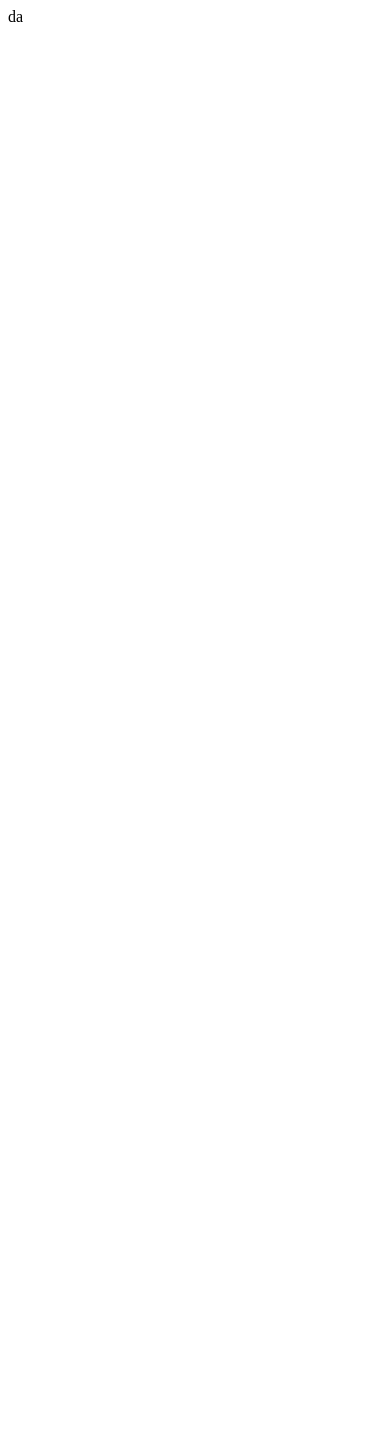
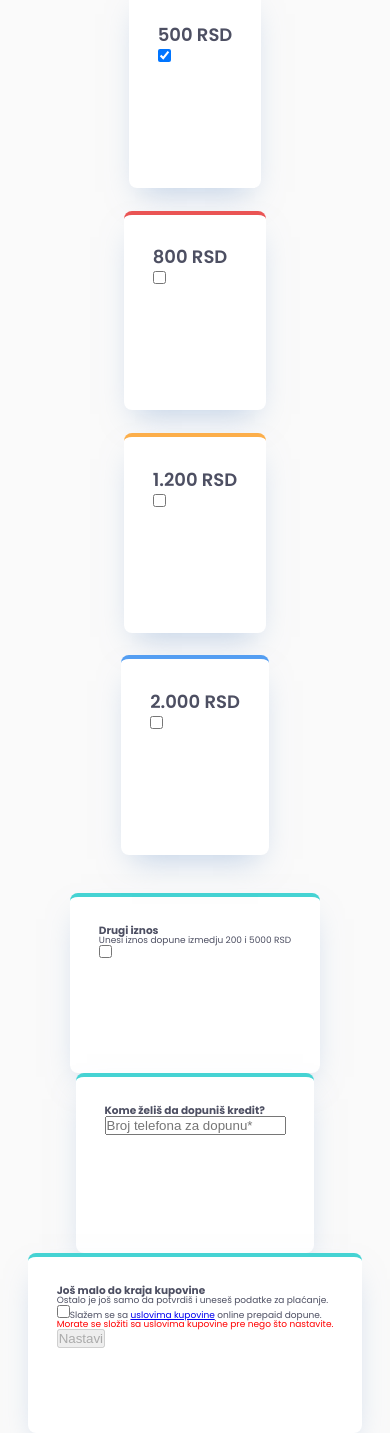
Before and after one commit to Darko96/online-dopuna, a React (Create React App) app: page / in a window 390 px wide. Before the commit the page ends 844 px from the top, so only its background shows below. Built offline with nearby package versions, Linux system fonts and the light colour scheme.

Commit message:
update 1

```diff
--- a/package.json
+++ b/package.json
@@ -8,6 +8,7 @@
     "@testing-library/user-event": "^13.5.0",
     "react": "^18.3.1",
     "react-dom": "^18.3.1",
+    "react-router-dom": "^6.23.1",
     "react-scripts": "5.0.1",
     "web-vitals": "^2.1.4"
   },
--- a/src/App.js
+++ b/src/App.js
@@ -1,5 +1,23 @@
+import { BrowserRouter, Route, Routes } from "react-router-dom";
+import "./styles.css";
+import Cart from "./Cart";
+import TopUp from "./TopUp";
+
 function App() {
-  return <div>da</div>;
+  return (
+    <BrowserRouter>
+      <Routes>
+        <Route path="/" element={<TopUp />}></Route>
+        <Route path="cart" element={<Cart />}></Route>
+      </Routes>
+    </BrowserRouter>
+  );
 }
 
 export default App;
+
+// Dakle treba kreirati:
+// - 4 podrazumevane opcije za dopunu kredita uz jednu opciju gde korisnik moze da unese vrednost dopune
+// - Opcija o prihvatanju uslova kao i pristup istima
+// - Mogucnost da se otvori korpa i da se vidi sta je dodato u nju
+// - Ifnormacije o kupovini i plaćanju
--- /dev/null
+++ b/src/Cart.js
@@ -0,0 +1,39 @@
+function Cart() {
+  return (
+    <section class="four-card-section">
+      <div class="heading-container">
+        <h1>Tvoja korpa</h1>
+        <h2>Proveri sve unete podatke, jer povraćaj novca nije moguć.</h2>
+      </div>
+
+      <div class="custom-top-up-container">
+        <div class="custom-top-up-box">
+          <h3>Online dopuna</h3>
+          <p>Za broj 0605169255</p>
+        </div>
+      </div>
+
+      <div class="custom-top-up-container">
+        <div class="custom-top-up-box">
+          <h3>Još malo do kraja kupovine</h3>
+          <p>Ostalo je još samo da potvrdiš i uneseš podatke za plaćanje.</p>
+
+          <div>
+            <input type="checkbox" />
+            <label>
+              Slažem se sa{" "}
+              <a href="https://a1.rs/documents/rs/Uslovi_koriscenja_usluge_A1_Online_prodavnice_Apr2021.pdf">
+                uslovima kupovine
+              </a>{" "}
+              online prepaid dopune.
+            </label>
+          </div>
+
+          <button>Nastavi</button>
+        </div>
+      </div>
+    </section>
+  );
+}
+
+export default Cart;
--- /dev/null
+++ b/src/TopUp.js
@@ -0,0 +1,142 @@
+import { useState } from "react";
+import { Link } from "react-router-dom";
+
+function TopUp() {
+  const [selectedCheckBox, setSelectedCheckBox] = useState("checkbox-500");
+  const [topUpValue, setTopUpValue] = useState(null);
+  const [agreedToTerms, setAgreedToTerms] = useState(false);
+
+  const handleSelectedCheckBox = (event) => {
+    const { name } = event.target;
+    setSelectedCheckBox(name);
+  };
+
+  const hadnleAgreedToTerms = (event) => {
+    setAgreedToTerms((prevState) => !prevState);
+  };
+
+  return (
+    <section class="four-card-section">
+      <Link to="/cart"></Link>
+
+      <div class="heading-container">
+        <h1>Dopuni online</h1>
+        <h2>Dopuni prepaid brzo i lako</h2>
+      </div>
+
+      <div class="four-card-container">
+        <div class="four-card-box supervisor">
+          <h3>500 RSD</h3>
+          <input
+            type="checkbox"
+            name="checkbox-500"
+            checked={selectedCheckBox === "checkbox-500"}
+            value={500}
+            onClick={handleSelectedCheckBox}
+          />
+        </div>
+        <div class="middle">
+          <div class="four-card-box team-builder">
+            <h3>800 RSD</h3>
+            <input
+              type="checkbox"
+              name="checkbox-800"
+              checked={selectedCheckBox === "checkbox-800"}
+              value={800}
+              onClick={handleSelectedCheckBox}
+            />
+          </div>
+
+          <div class="four-card-box karma">
+            <h3>1.200 RSD</h3>
+            <input
+              type="checkbox"
+              name="checkbox-1200"
+              checked={selectedCheckBox === "checkbox-1200"}
+              value={1200}
+              onClick={handleSelectedCheckBox}
+            />
+          </div>
+        </div>
+
+        <div class="four-card-box calculator">
+          <h3>2.000 RSD</h3>
+          <input
+            type="checkbox"
+            name="checkbox-2000"
+            checked={selectedCheckBox === "checkbox-2000"}
+            value={2000}
+            onClick={handleSelectedCheckBox}
+          />
+        </div>
+      </div>
+
+      <div class="custom-top-up-container">
+        <div class="custom-top-up-box">
+          <h3>Drugi iznos</h3>
+          <p>Unesi iznos dopune izmedju 200 i 5000 RSD</p>
+          <input
+            type="checkbox"
+            name="checkbox-custom"
+            checked={selectedCheckBox === "checkbox-custom"}
+            value={2000}
+            onClick={handleSelectedCheckBox}
+          />
+          {selectedCheckBox === "checkbox-custom" && (
+            <input type="number" min="200" max="5000" />
+          )}
+        </div>
+      </div>
+
+      <div class="custom-top-up-container">
+        <div class="custom-top-up-box">
+          <h3>Kome želiš da dopuniš kredit?</h3>
+
+          <input
+            type="tel"
+            id="phone"
+            name="phone"
+            placeholder="Broj telefona za dopunu*"
+            pattern="[0-9]{3}-[0-9]{2}-[0-9]{3}"
+            required
+          />
+        </div>
+      </div>
+
+      <div class="custom-top-up-container">
+        <div class="custom-top-up-box">
+          <h3>Još malo do kraja kupovine</h3>
+          <p>Ostalo je još samo da potvrdiš i uneseš podatke za plaćanje.</p>
+
+          <div>
+            <input
+              type="checkbox"
+              name="checkbox-agree"
+              checked={agreedToTerms}
+              onClick={hadnleAgreedToTerms}
+            />
+            <label>
+              Slažem se sa{" "}
+              <a href="https://a1.rs/documents/rs/Uslovi_koriscenja_usluge_A1_Online_prodavnice_Apr2021.pdf">
+                uslovima kupovine
+              </a>{" "}
+              online prepaid dopune.
+            </label>
+          </div>
+
+          {!agreedToTerms && (
+            <p style={{ color: "red" }}>
+              Morate se složiti sa uslovima kupovine pre nego što nastavite.
+            </p>
+          )}
+
+          <Link to="cart">
+            <button disabled={!agreedToTerms}>Nastavi</button>
+          </Link>
+        </div>
+      </div>
+    </section>
+  );
+}
+
+export default TopUp;
--- /dev/null
+++ b/src/styles.css
@@ -0,0 +1,224 @@
+@import url("https://fonts.googleapis.com/css2?family=Poppins:ital,wght@0,100;0,200;0,300;0,400;0,500;0,600;0,700;0,800;0,900;1,100;1,200;1,300;1,400;1,500;1,600;1,700;1,800;1,900&display=swap");
+
+:root {
+  --bg-color: #fafafa;
+  --text-color: #4d4f62;
+}
+
+* {
+  margin: 0;
+  padding: 0;
+  box-sizing: border-box;
+}
+
+html {
+  font-size: 62.5%;
+}
+
+body {
+  font-family: "Poppins", sans-serif;
+  background-color: var(--bg-color);
+  line-height: 1;
+  color: var(--text-color);
+}
+
+.four-card-section {
+  width: 90%;
+  margin: 6.4rem auto;
+  max-width: 54rem;
+}
+
+.heading-container {
+  display: flex;
+  flex-direction: column;
+  align-items: center;
+  justify-content: center;
+  text-align: center;
+  margin-bottom: 6.4rem;
+}
+
+.heading-container h1,
+.heading-container h2 {
+  font-size: 3.6rem;
+  font-weight: 275;
+  line-height: 5.4rem;
+  letter-spacing: 0.25px;
+  color: var(--text-color);
+}
+
+.heading-container h2 {
+  font-weight: 600;
+  margin-bottom: 1.3rem;
+}
+
+.heading-container p {
+  font-size: 1.5rem;
+  font-weight: 400;
+  line-height: 2.5rem;
+  letter-spacing: 0.104167px;
+  opacity: 0.5;
+}
+
+.four-card-container {
+  max-width: 111rem;
+  display: grid;
+  grid-template-columns: repeat(3, 1fr);
+  column-gap: 3rem;
+  margin-bottom: 4.2rem;
+}
+
+.middle {
+  display: flex;
+  flex-direction: column;
+  gap: 3rem;
+}
+
+.four-card-box {
+  height: 20rem;
+  max-width: 35rem;
+  padding: 3.2rem;
+  border-radius: 8px;
+  background-color: #fff;
+  box-shadow: 0px 15px 30px -11px rgba(131, 166, 210, 0.5);
+  position: relative;
+}
+
+.custom-top-up-box {
+  height: 20rem;
+  max-width: 54rem;
+  padding: 3.2rem;
+  border-radius: 8px;
+  background-color: #fff;
+  box-shadow: 0px 15px 30px -11px rgba(131, 166, 210, 0.5);
+  border-top: 4px solid #45d3d3;
+}
+
+.supervisor {
+  margin-top: 11rem;
+  border-top: 4px solid #45d3d3;
+}
+
+.team-builder {
+  border-top: 4px solid #ea5454;
+}
+
+.karma {
+  border-top: 4px solid #fcae4a;
+}
+
+.calculator {
+  margin-top: 11rem;
+  border-top: 4px solid #549ef2;
+}
+
+.four-card-box h3 {
+  font-size: 2rem;
+  font-weight: 600;
+  line-height: 3rem;
+  margin-bottom: 6px;
+}
+
+.four-card-box p {
+  font-size: 1.3rem;
+  font-weight: 400;
+  line-height: 2.3rem;
+  letter-spacing: 0.0902778px;
+  opacity: 0.5;
+}
+
+.icon {
+  height: 6.4rem;
+  width: 6.4rem;
+  position: absolute;
+  right: 3.2rem;
+  bottom: 3.2rem;
+}
+
+/* ******* Media queries ******* */
+
+@media all and (max-width: 68em) {
+  html {
+    font-size: 56.25%;
+  }
+
+  .four-card-section {
+    height: 135vh;
+
+    display: flex;
+    flex-direction: column;
+    align-items: center;
+    justify-content: center;
+  }
+
+  .heading-container {
+    /* margin-top: 50rem; */
+    max-width: 31.1rem;
+  }
+
+  .heading-container h1,
+  .heading-container h2 {
+    font-size: 2.4rem;
+    font-weight: 275;
+    line-height: 3.6rem;
+    letter-spacing: 0.17px;
+    color: var(--text-color);
+  }
+
+  .heading-container h2 {
+    font-weight: 600;
+    margin-bottom: 1.3rem;
+  }
+
+  .heading-container p {
+    font-size: 1.5rem;
+    font-weight: 400;
+    line-height: 2.5rem;
+    letter-spacing: 0.1px;
+    opacity: 0.5;
+  }
+
+  .four-card-container {
+    max-width: 31.1rem;
+    display: flex;
+    align-items: center;
+    justify-content: center;
+    flex-direction: column;
+    gap: 2.5rem;
+  }
+
+  .middle {
+    gap: 2.5rem;
+  }
+
+  .four-card-box {
+    height: 22.2rem;
+    max-width: 31.1rem;
+    padding: 3.2rem;
+    border-radius: 8px;
+
+    box-shadow: 0px 15px 30px -11px rgba(131, 166, 210, 0.5);
+    position: relative;
+  }
+
+  .supervisor {
+    margin-top: 0;
+    border-top: 4px solid #45d3d3;
+  }
+
+  .calculator {
+    margin-top: 0;
+    border-top: 4px solid #549ef2;
+  }
+
+  .four-card-box h3 {
+    margin-bottom: 1px;
+  }
+
+  .icon {
+    height: 5.7rem;
+    width: 5.7rem;
+    position: absolute;
+    right: 2.8rem;
+    bottom: 2.8rem;
+  }
+}
```
Also changed, not shown: 1 other file (tests, documents, lock files or other folders).
